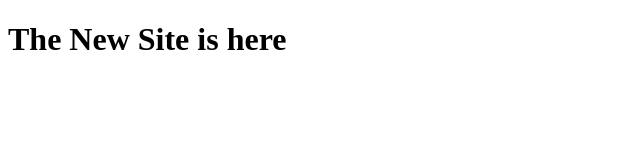
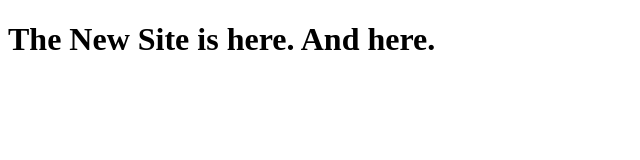
Before and after one commit to milesmcdonald7/coursera-WebDev, a plain HTML site: page Site/index.html in a window 1280 px wide. Shown: the whole page, without its empty margins (0-640 px from the left). Drawn offline with Linux system fonts and the light colour scheme.

Commit message:
Text here

```diff
--- a/Site/index.html
+++ b/Site/index.html
@@ -6,6 +6,6 @@
     <title>The Site </title>
 </head>
 <body>
-    <h1>The New Site is here</h1>
+    <h1>The New Site is here. And here.</h1>
 </body>
 </html>
```
